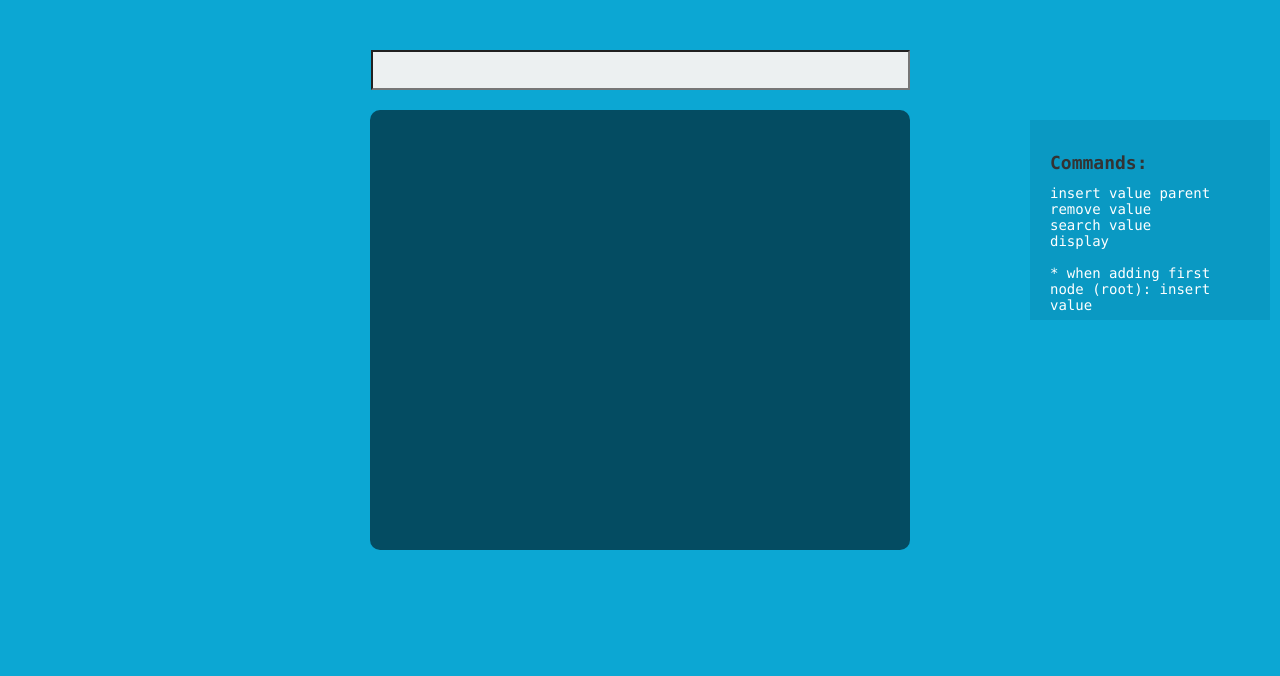
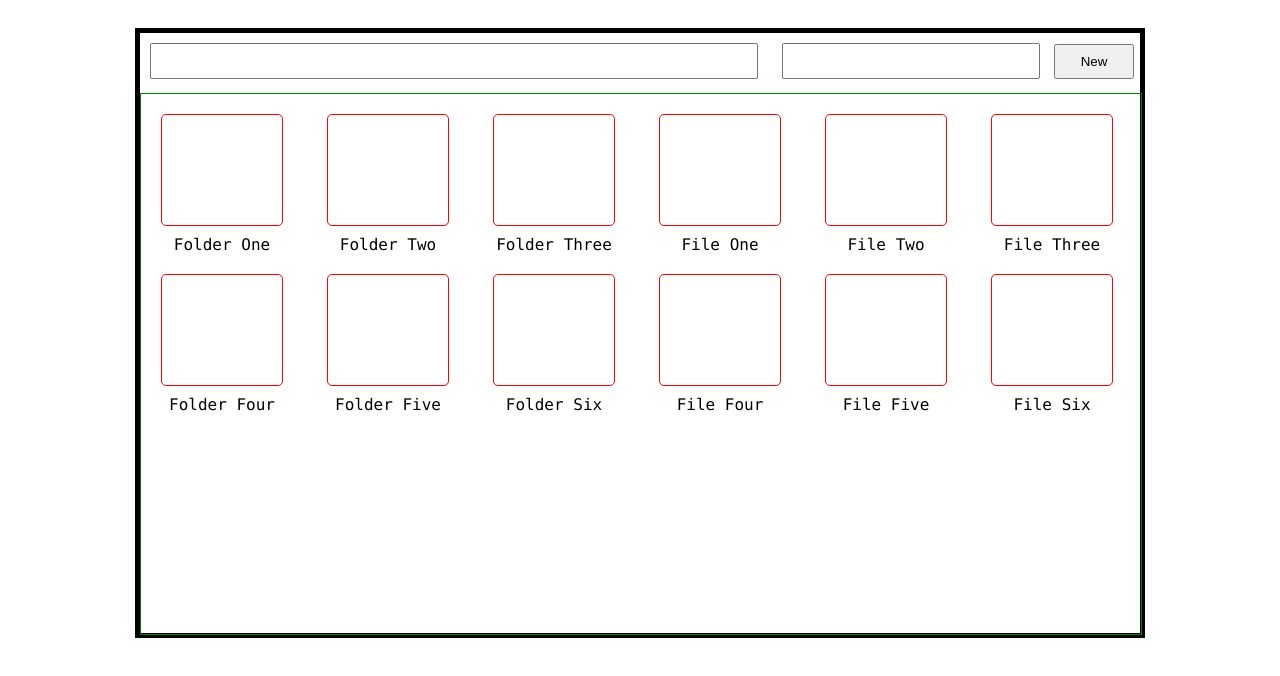
Before and after one commit to jedijulia/virtual-file-system, a plain HTML site: page index.html in a window 1280 px wide. Drawn offline with Linux system fonts and the light colour scheme.

Commit message:
modified UI

```diff
--- a/index.html
+++ b/index.html
@@ -1,19 +1,30 @@
 <!doctype html>
 <html>
     <head>
-        <title>Generic Tree</title>
+        <title>File System</title>
         <link rel="stylesheet" href="style.css">
     </head>
     <body>
-        <input type ="text">
-        <div class="box"></div>
-        <div class="helpbox">
-            <h1>Commands:</h1>
-            <p>insert value parent</p>
-            <p>remove value</p>
-            <p>search value</p>
-            <p>display</p>
-            <p></br>* when adding first node (root): insert value</p>
+        <div class="window">
+            <div class="header">
+                <input type="text" name="address-bar" class="bar">
+                <input type="text" name="search-bar" class="bar">
+                <button id="new-button">New</button>
+            </div>
+            <div class="contents">
+                <div class="box"><p>Folder One</p></div>
+                <div class="box"><p>Folder Two</p></div>
+                <div class="box"><p>Folder Three</p></div>
+                <div class="box"><p>File One</p></div>
+                <div class="box"><p>File Two</p></div>
+                <div class="box"><p>File Three</p></div>
+                <div class="box"><p>Folder Four</p></div>
+                <div class="box"><p>Folder Five</p></div>
+                <div class="box"><p>Folder Six</p></div>
+                <div class="box"><p>File Four</p></div>
+                <div class="box"><p>File Five</p></div>
+                <div class="box"><p>File Six</p></div>
+            </div>
         </div>
         <script src="jquery.js"></script>
         <script src="tree.js"></script>
--- a/style.css
+++ b/style.css
@@ -1,54 +1,59 @@
-body {
-    background-color: #0CA7D3;
+.window {
+    width: 1000px;
+    height: 600px;
+    border: 5px solid black;
+    margin: 0 auto;
+    position: relative;
+    top: 20px;
+}
+
+.header {
+    position: relative;
+    width: 100%;
+    height: 10%;
+    border: 5 px solid purple;
+}
+
+.contents {
+    position: relative;
+    width: 100%;
+    height: 90%;
+    border: 1px solid green;
 }
 
 .box {
-    width: 500px;
-    height: 400px;
-    background-color: #044C62;
-    padding: 20px;
-    margin: 0 auto;
-    overflow: auto;
-    border-radius: 10px;
-}
-
-.helpbox {
-    width: 200px;
-    height: 160px;
-    background-color: #0A99C3;
-    padding: 20px;
-    margin: 0 auto;
-    position: fixed;
-    top: 120px;
-    right: 10px;
-}
-
-input {
-    width: 515px;
-    padding: 10px;
-    margin: 50px auto 20px auto;
-    display: block;
-    font-size: 14px;
-    font-family: Consolas;
-    background-color: #ecf0f1;
-}
-
-h1 {
-    font-size: 18px;
-    font-family: Consolas;
-    color: #333;
+    width: 120px;
+    height: 110px;
+    display: inline-block;
+    margin: 20px;
+    cursor: pointer;
+    border-radius: 5px;
+    border: 1px solid red;
 }
 
 .box p {
+    text-align: center;
+    margin-top: 120px;
     font-size: 16px;
     font-family: Consolas;
-    color: white;
-    margin: 0;
 }
 
-.helpbox p {
+.bar {
+    height: 30px;
+    margin: 10px;
     font-size: 14px;
     font-family: Consolas;
-    color: white;
-    margin: 0;
 }
+
+input[name="address-bar"] {
+    width: 600px;
+}
+
+input[name="search-bar"] {
+    width: 250px;
+}
+
+#new-button {
+    width: 80px;
+    height: 35px;
+}
```
